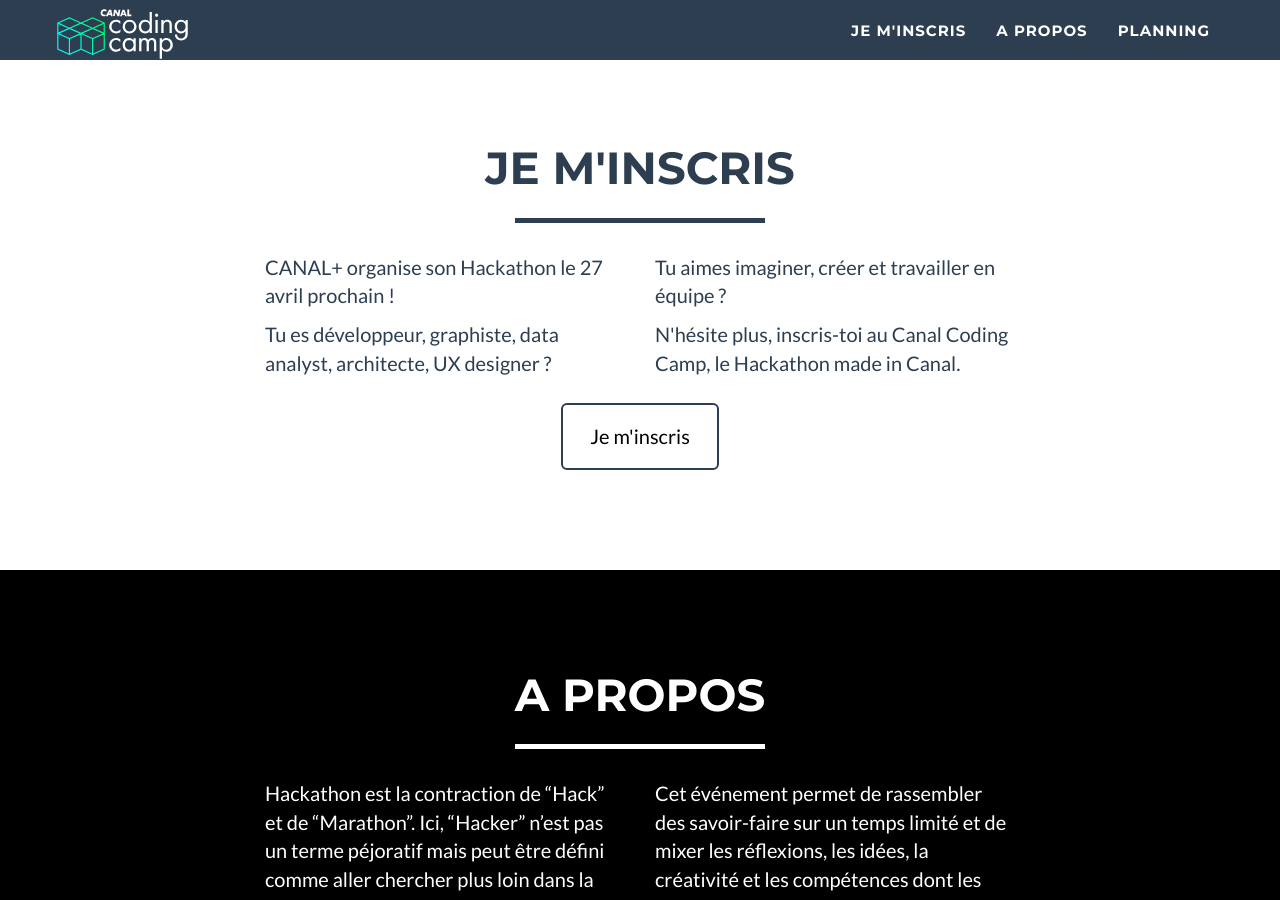
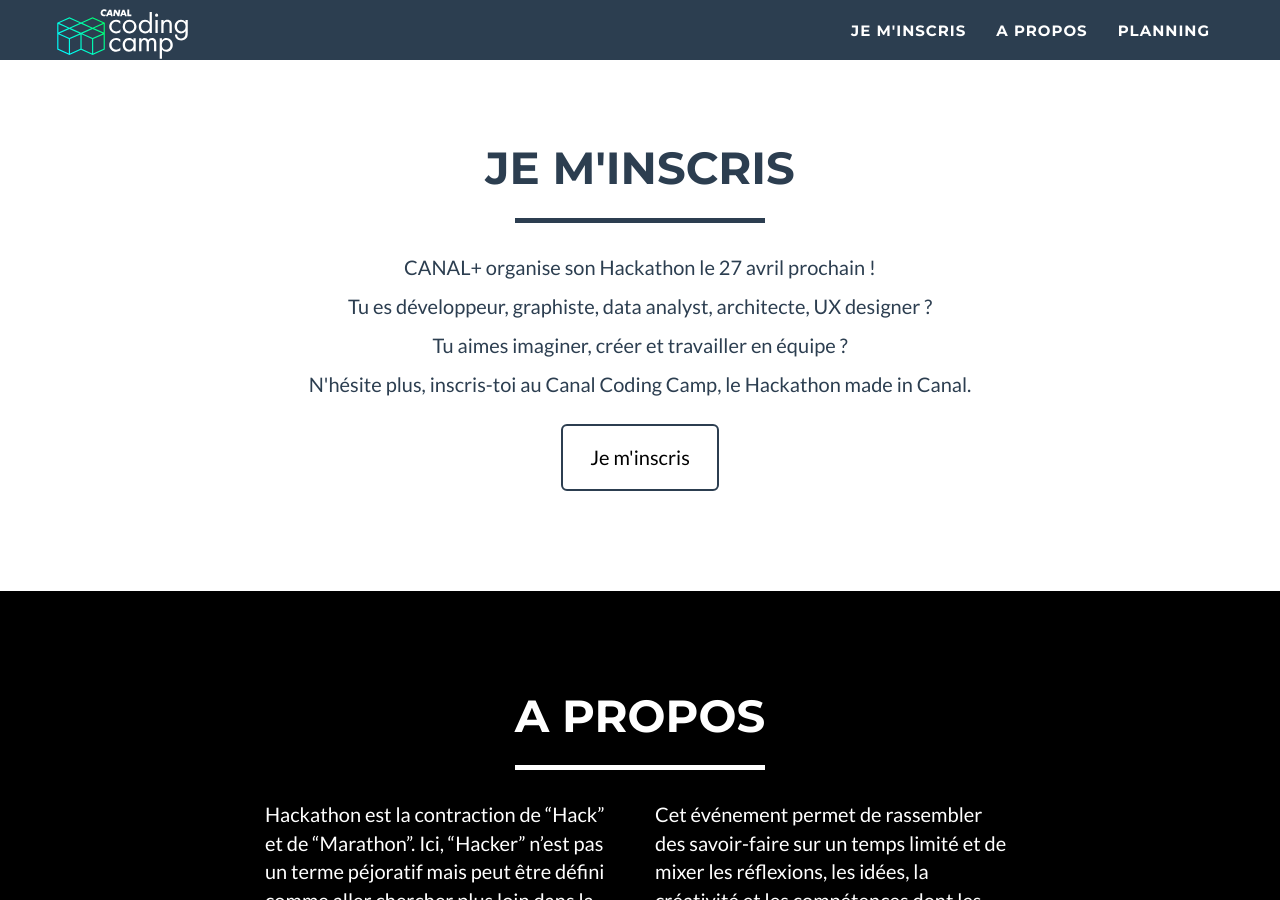
Before and after one commit to canalplus/canal-coding-camp, a Jekyll site: the page built from index.md, in a window 1280 px wide and 900 px high, scrolled down 599 px. Built offline with Jekyll 4.4.1, drawn with Linux system fonts in a browser that asks for light colours.

Commit message:
fix link url

```diff
--- a/_includes/apply.html
+++ b/_includes/apply.html
@@ -8,11 +8,9 @@
             </div>
         </div>
         <div class="row">
-            <div class="col-lg-4 col-lg-offset-2">
+            <div class="col-lg-12 text-center">
                 <p>CANAL+ organise son Hackathon le 27 avril prochain ! </p>
                 <p>Tu es développeur, graphiste, data analyst, architecte, UX designer ?</p>
-            </div>
-            <div class="col-lg-4">
                 <p>Tu aimes imaginer, créer et travailler en équipe ? </p>
                 <p>N'hésite plus, inscris-toi au Canal Coding Camp, le Hackathon made in Canal.</p>
             </div>
--- a/_includes/nav.html
+++ b/_includes/nav.html
@@ -1,8 +1,8 @@
 <!-- Navigation -->
 <nav class="navbar navbar-default navbar-fixed-top">
     <div class="container">
-        <a class="navbar-brand" href="{{ site.url }}">
-            <img src="{{ '/img/CCC_logo.svg?v=' | append: site.github.build_revision | relative_url }}" alt="{{ site.title }}" />
+        <a class="navbar-brand" href="{{ relative_url }}">
+            <img src="{{ '/img/CCC_logo.svg?v=' | append: site.github.build_revision | relative_url }}" alt="{{ relative_url }}" />
         </a>
         <!-- Brand and toggle get grouped for better mobile display -->
         <div class="navbar-header page-scroll">
```
